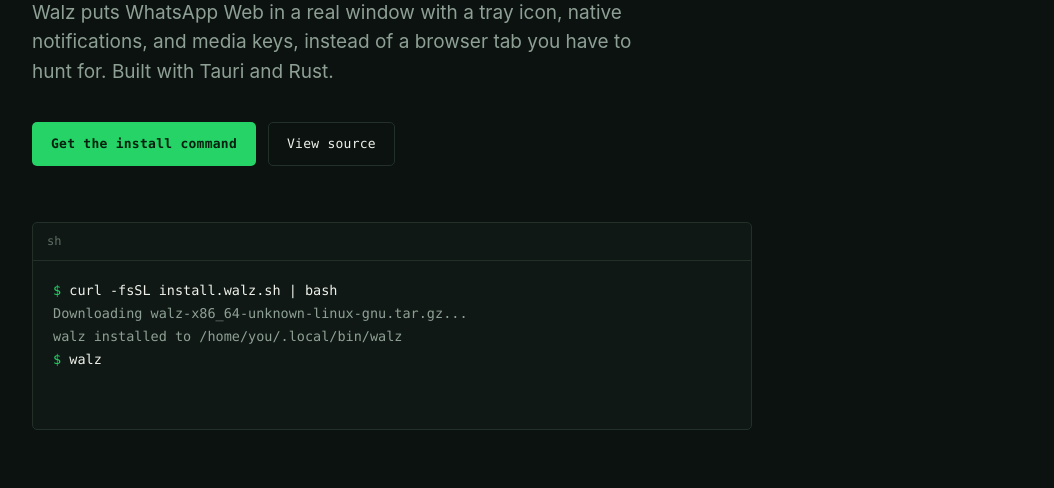
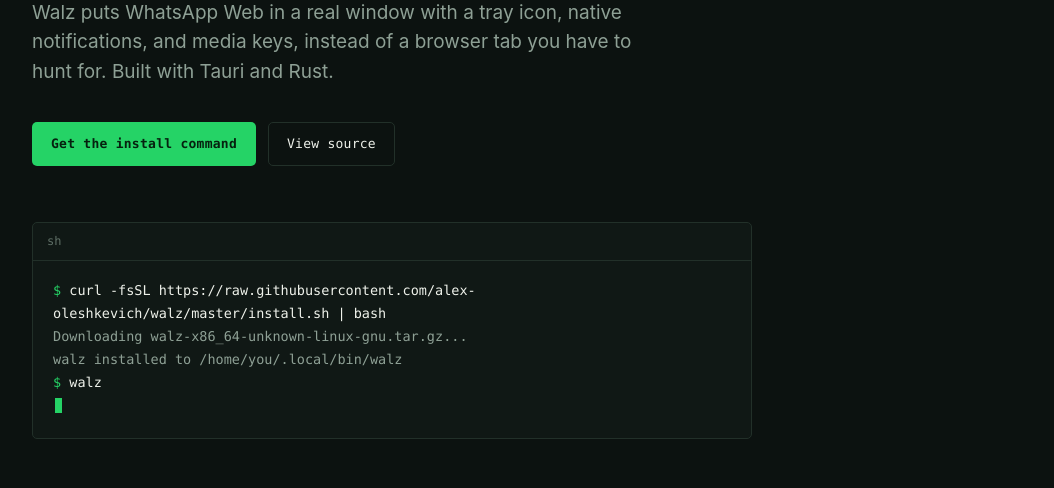
Before and after one commit to alex-oleshkevich/walz, a website: page docs/index.html in a window 1280 px wide. Shown: the part 312-800 px from the top of the page, without its empty margins (112-1166 px from the left). Drawn offline with Linux system fonts and the light colour scheme.

Commit message:
Fix hero terminal: use the real install URL, not a placeholder domain
install.walz.sh doesn't exist. Anyone copying it straight from the hero
(as one user just did) got 'Could not resolve host'. Now matches the
working command in the Install section exactly.

```diff
--- a/docs/index.html
+++ b/docs/index.html
@@ -481,7 +481,7 @@ npm run tauri build</code></pre>
 
   // Hero terminal transcript, typed if motion is allowed, shown instantly otherwise.
   var lines = [
-    { type: 'prompt', text: 'curl -fsSL install.walz.sh | bash' },
+    { type: 'prompt', text: 'curl -fsSL https://raw.githubusercontent.com/alex-oleshkevich/walz/master/install.sh | bash' },
     { type: 'out', text: 'Downloading walz-x86_64-unknown-linux-gnu.tar.gz...' },
     { type: 'out', text: 'walz installed to /home/you/.local/bin/walz' },
     { type: 'prompt', text: 'walz' }
```
